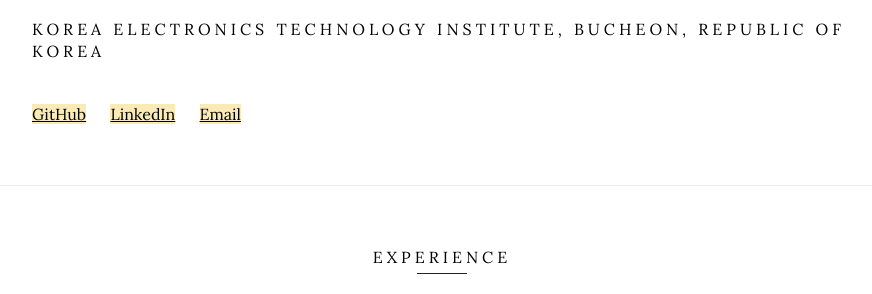
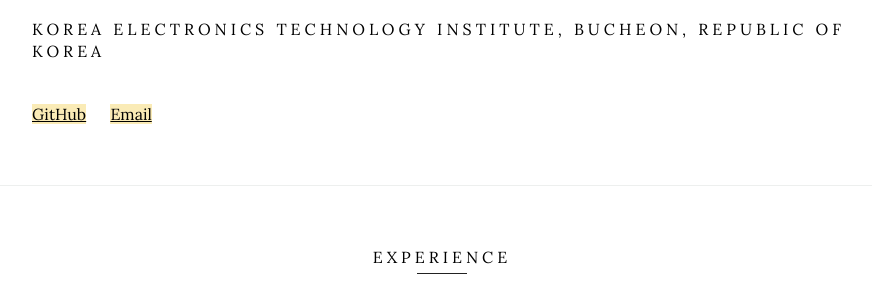
Before and after one commit to khgapa/khgapa.github.io, a Jekyll site: the page built from index.html, in a window 1280 px wide. Shown: the part 381-675 px from the top of the page, without its empty margins (198-1070 px from the left). Built offline with Jekyll 4.4.1, drawn with Linux system fonts in a browser that asks for light colours.

Commit message:
Update header.html

```diff
--- a/_includes/header.html
+++ b/_includes/header.html
@@ -9,7 +9,7 @@
         {{ if site.github_username or site.linkedin_username or site.email_address }}
         <div class="social">
             {{ if site.github_username }}<a href="http://github.com/{{ site.github_username }}" target="_blank">GitHub</a>{{ endif }}
-            {{ if site.linkedin_username }}<a href="http://linkedin.com/{{ site.linkedin_username }}" target="_blank">LinkedIn</a>{{ endif }}
+<!--             {{ if site.linkedin_username }}<a href="http://linkedin.com/{{ site.linkedin_username }}" target="_blank">LinkedIn</a>{{ endif }} -->
             {{ if site.email_address }}<a href="mailto:{{ site.email_address }}" target="_blank">Email</a>{{ endif }}
         </div>
         {{ endif }}
```
